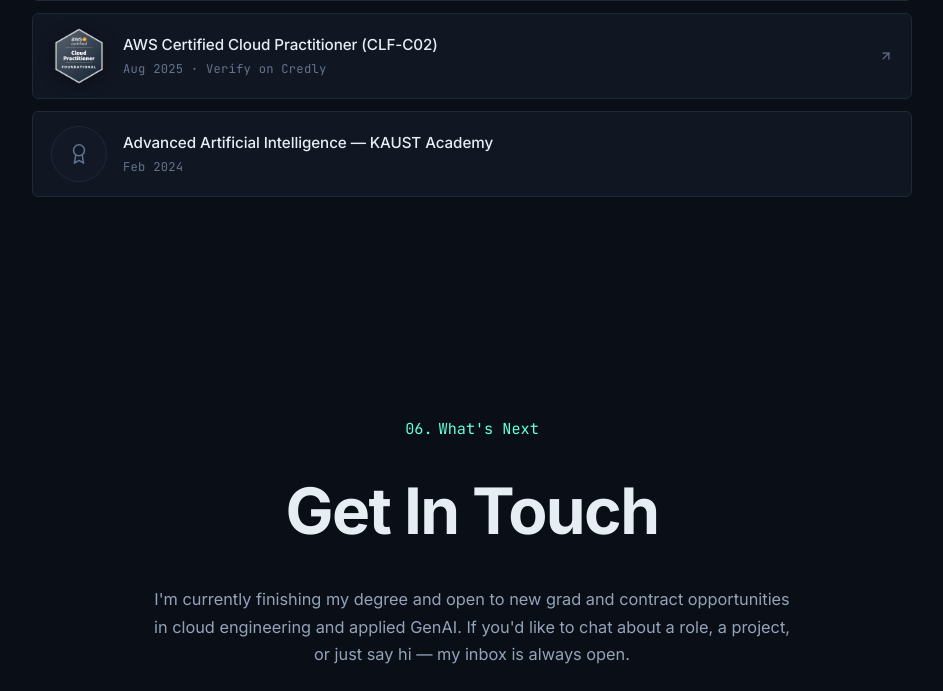
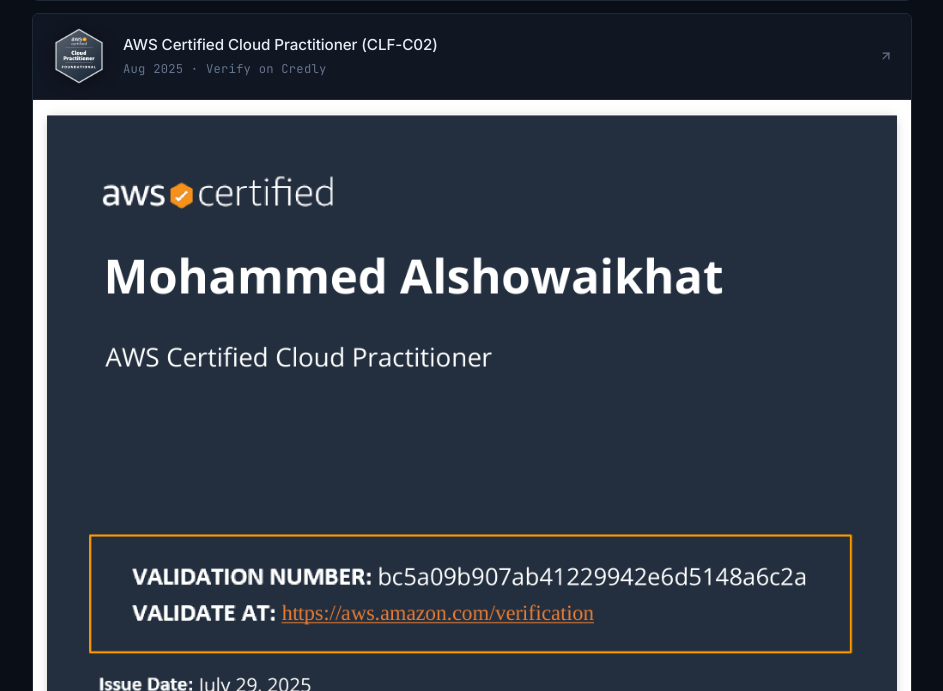
Before and after one commit to mshowaikhat/mshowaikhat.github.io, a plain HTML site: page index.html in a window 1280 px wide. Shown: the part 6969-7660 px from the top of the page, without its empty margins (168-1111 px from the left). Drawn offline with Linux system fonts and the light colour scheme.

Commit message:
Display AWS CCP certificate image inline in certs section

```diff
--- a/index.html
+++ b/index.html
@@ -444,7 +444,7 @@ en, ar
               <img src="assets/cert-gcp-ace.png" alt="Google Cloud Associate Cloud Engineer certificate awarded to Mohammed Alshowaikhat, November 2025" loading="lazy" />
             </figure>
           </li>
-          <li>
+          <li class="has-certificate">
             <a class="cert-link" href="https://www.credly.com/badges/ef2f443b-8c75-4b82-a648-e67e580a62fb/public_url" target="_blank" rel="noopener noreferrer">
               <img class="cert-badge" src="assets/badge-aws-ccp.png" alt="AWS Certified Cloud Practitioner badge" loading="lazy" />
               <div class="cert-info">
@@ -453,6 +453,9 @@ en, ar
               </div>
               <svg class="cert-arrow" width="14" height="14" viewBox="0 0 24 24" fill="none" stroke="currentColor" stroke-width="2" stroke-linecap="round" stroke-linejoin="round"><path d="M7 17L17 7"/><path d="M7 7h10v10"/></svg>
             </a>
+            <figure class="cert-certificate">
+              <img src="assets/cert-aws-ccp.png" alt="AWS Certified Cloud Practitioner certificate awarded to Mohammed Alshowaikhat, August 2025" loading="lazy" />
+            </figure>
           </li>
           <li>
             <div class="cert-link cert-link--static">
```
Also changed, not shown: assets/cert-aws-ccp.png (added).
